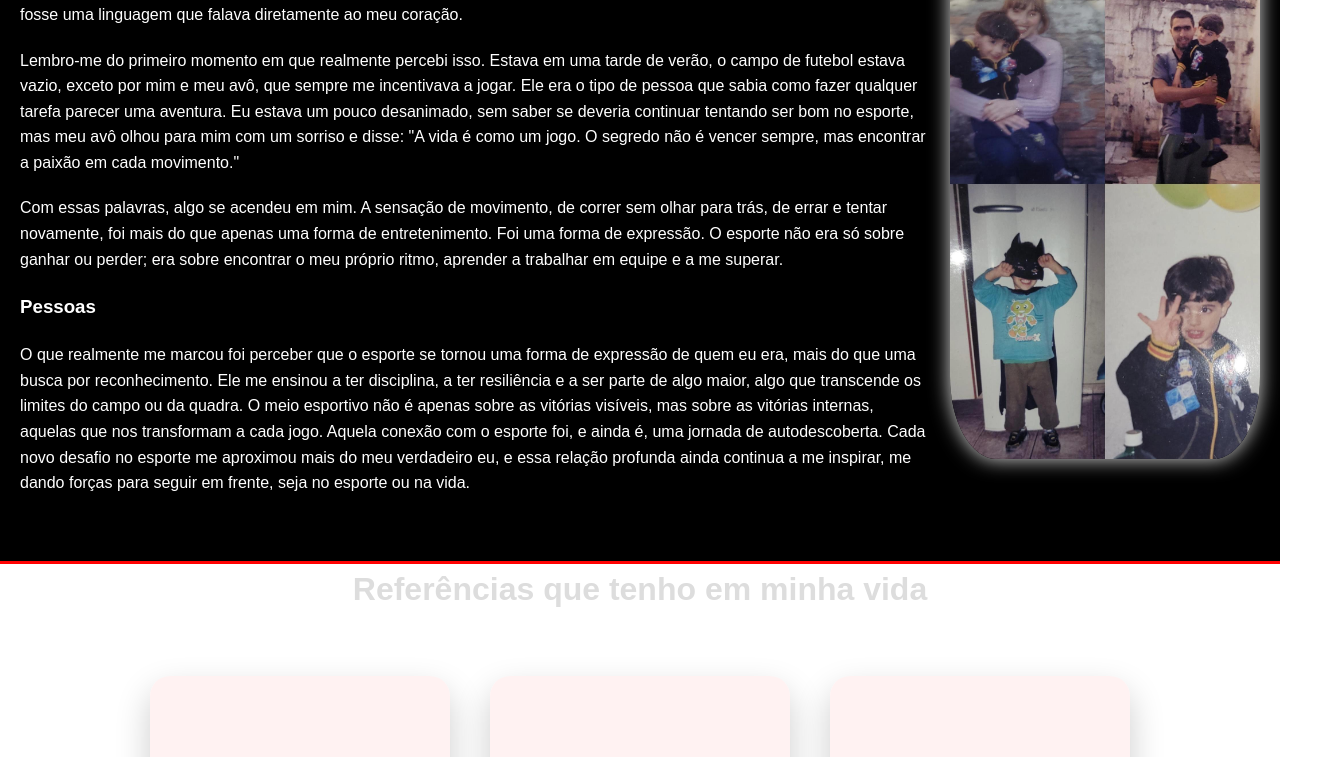
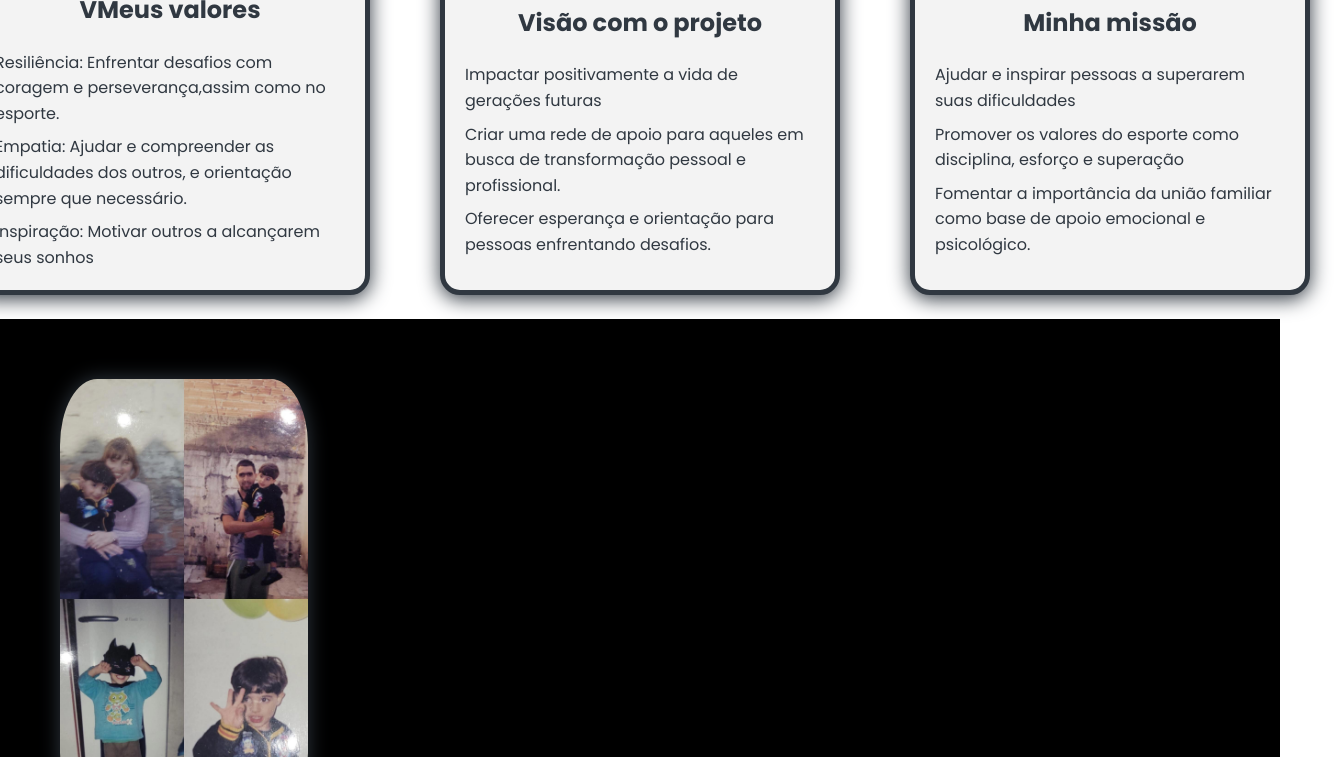
Before and after one commit to GuiMontin/Projeto-Individual-, a plain HTML site: page site index/indexori.html in a window 1280 px wide. Shown: the part 1495-2252 px from the top of the page, 1335 px wide, since content can reach past the window. Drawn offline with Linux system fonts and the light colour scheme; files whose address does not match are found by name.

Commit message:
site segunda parte

```diff
--- a/site index/indexori.html
+++ b/site index/indexori.html
@@ -81,39 +81,104 @@
   </section>
 
 
+    <!-- sobre nós e serviços -->
+    <div class="social-about" id="about">
+      <div class="container-about">
+        <h1>Sobre mim</h1>
+          <div class="boxes-about">
+              <div class="box-about">
+                  <div class="front-about">
+                      <img src="./img/valores.png" alt="Image 1">
+                      <h2>VMeus valores</h2>
+                      <ul>
+                        <li>Resiliência: Enfrentar desafios com coragem e perseverança,assim como no esporte.</li>
+                        <li>Empatia: Ajudar e compreender as dificuldades dos outros, e orientação sempre que necessário.</li>
+                        <li>Inspiração: Motivar outros a alcançarem seus sonhos</li>
+                      </ul>
+                  </div>Coragem: Enfrentar desafios com determinação.
+                  Empatia: Estender a mão a quem precisa.
+                  Inspiração: Motivar outros a alcançarem seus sonhos.
+                  <div class="back-about">
+                      <h2>Explore os valores</h2>
+                      <p>A <span>AIR</span>Conomics, nossos valores são fundamentais para a maneira como
+                          operamos e
+                          interagimos
+                          com nossos
+                          clientes. Inovação é um pilar central, pois estamos sempre em busca de tecnologias e
+                          abordagens que
+                          otimizem o consumo de energia e garantam soluções de ponta. A sustentabilidade guia
+                          nossas
+                          ações, com o
+                          objetivo de reduzir o impacto ambiental das empresas.</p>
+                  </div>
+              </div>
+
+
+              <!-- Segundo Box -->
+              <div class="box-about">
+                  <div class="front-about">
+                      <img src="./img/visao.png" alt="Image 2">
+                      <h2>Visão com o projeto</h2>
+                      <ul>
+                        <li>Impactar positivamente a vida de gerações futuras</li>
+                        <li>Criar uma rede de apoio para aqueles em busca de transformação pessoal e profissional.</li>
+                        <li>Oferecer esperança e orientação para pessoas enfrentando desafios.</li>
+                      </ul>
+                  </div>
+                  <div class="back-about">
+                      <h2>Explore mais nossa Visão</h2>
+                      <p>A visão da <span>AIR</span>Conomics é ser referência em soluções de eficiência
+                          energética,
+                          capacitando
+                          empresas a
+                          adotarem práticas sustentáveis e inteligentes no uso de seus sistemas de
+                          climatização.
+                          Almejamos um futuro
+                          onde a gestão energética se torne uma prioridade, resultando em ambientes de
+                          trabalho mais
+                          saudáveis e
+                          redução significativa nos custos operacionais.</p>
+                  </div>
+              </div>
+
+              <!-- Terceiro Box -->
+              <div class="box-about">
+                  <div class="front-about">
+                      <img src="./img/papiro.png" alt="Image 3">
+                      <h2>Minha missão </h2>
+                      <ul>
+                        <li>Ajudar e inspirar pessoas a superarem suas dificuldades</li>
+                        <li>Promover os valores do esporte como disciplina, esforço e superação</li>
+                        <li>Fomentar a importância da união familiar como base de apoio emocional e psicológico.</li>
+                      </ul>
+                  </div>
+                  <div class="back-about">
+                      <h2>Explore minha missão </h2>
+                      <p>A <span>AIR</span>Conomics fundamenta-se em valores como inovação, sustentabilidade e
+                          comprometimento com
+                          o cliente.
+                          Buscamos constantemente soluções tecnológicas que reduzem o consumo de energia e
+                          promovem
+                          práticas
+                          eficientes. Valorizamos a transparência em nossos serviços, garantindo que nossos
+                          clientes
+                          entendam o
+                          impacto de nossas soluções. </p>
+                  </div>
+              </div>
+
+          </div>
+      </div>
+
+  </div>
+
+
+
+
 
   <section class="content">
     <div class="container">
       <img src="../img/Familia.jpeg" alt="Eu mesmo" class="profile-image">
-            <div class="text-content">
-                <h1>Minha História</h1>
-                <h3>Como tive a conexão tão forte com o meio Esportivo</h3>
-            <p>  Quando eu era criança, o esporte sempre foi uma parte presente da minha vida, mas não como algo apenas
-                para me manter ativo. Eu sentia que havia algo mais, uma conexão especial que ia além do jogo ou da
-                competição. Era como se o esporte fosse uma linguagem que falava diretamente ao meu coração.</p>
-
-            <p> Lembro-me do primeiro momento em que realmente percebi isso. Estava em uma tarde de verão, o campo de
-                futebol estava vazio, exceto por mim e meu avô, que sempre me incentivava a jogar. Ele era o tipo de
-                pessoa que sabia como fazer qualquer tarefa parecer uma aventura. Eu estava um pouco desanimado, sem
-                saber se deveria continuar tentando ser bom no esporte, mas meu avô olhou para mim com um sorriso e
-                disse: "A vida é como um jogo. O segredo não é vencer sempre, mas encontrar a paixão em cada movimento."
-
-            <p> Com essas palavras, algo se acendeu em mim. A sensação de movimento, de correr sem olhar para trás, de
-                errar e tentar novamente, foi mais do que apenas uma forma de entretenimento. Foi uma forma de
-                expressão. O esporte não era só sobre ganhar ou perder; era sobre encontrar o meu próprio ritmo,
-                aprender a trabalhar em equipe e a me superar.</p>
-
-                <h3>Pessoas </h3>
-                <p>O que realmente me marcou foi perceber que o esporte se tornou uma forma de expressão de quem eu era,
-                mais do que uma busca por reconhecimento. Ele me ensinou a ter disciplina, a ter resiliência e a ser
-                parte de algo maior, algo que transcende os limites do campo ou da quadra. O meio esportivo não é apenas
-                sobre as vitórias visíveis, mas sobre as vitórias internas, aquelas que nos transformam a cada jogo.
-
-                Aquela conexão com o esporte foi, e ainda é, uma jornada de autodescoberta. Cada novo desafio no esporte
-                me aproximou mais do meu verdadeiro eu, e essa relação profunda ainda continua a me inspirar, me dando
-                forças para seguir em frente, seja no esporte ou na vida.</p>
-                <br>
-
 
     </div>
     </div>
--- a/site index/styles.css
+++ b/site index/styles.css
@@ -1,3 +1,13 @@
+
+@import url('https://fonts.googleapis.com/css2?family=Poppins:wght@100;200;300;400;500;600;700;800;900&display=swap');
+
+:root {
+  --primary: #303841;
+  --primary-light: #3A4750;
+  --secondary: #F3F3F3;
+  --alertcolor: #FF9669;
+  --logo-color: #2185D5;
+}
 * {
     padding: 0;
     margin: 0;
@@ -18,7 +28,7 @@ html {
 
 /* Configuração geral do body */
 body {
-    color: #ddd;
+    color: var(--primary);
     font-size: 16px;
     line-height: 1.6;
 
@@ -172,25 +182,259 @@ body {
   line-height: 1.5; /* Espaçamento entre linhas */
 }
 
+
+
+
+
+/* valores*/
+
+
+/* sobre nós e serviços */
+
+.social-about {
+
+  height: 40vh;
+
+
+  background-size: cover;
+  background-repeat: no-repeat;
+  display: flex;
+ padding: 20%;
+  justify-content: center;/* Centraliza horizontalmente */
+  align-items: center; /* Centraliza verticalmente */
+
+  /* margin-bottom: 2rem; */
+}
+
+.social-about h1{
+  font-size: 40px;
+  color: var(--primary);
+}
+
+.social-about .container-about {
+  display: flex;
+  flex-direction: column;
+  justify-content: center;
+  align-items: center;
+
+  width: 80%;
+  padding: 20px; /*espaço ao redor do conteúdo que você guilherme quiser implementar*/
+}
+.social-about .container-about .boxes-about {
+  display: flex;
+  flex-direction: row; /* fiz as boxes ficarem  em linha */
+  justify-content: center; /* centralizei de forma horizontal boxes */
+  gap: 20px;
+  align-self: center;
+
+}
+
+.box-about {
+  flex: 1; /* Faz a box ocupar espaço proporcionalmente */
+  min-width: 400px;
+  max-width: 500px;
+  min-height: 400px;
+
+
+
+
+  padding: 30px;
+  justify-content: center;
+  position: relative;
+  display: flex;
+  flex-direction: column;
+  align-items: center;
+  margin: 25px;
+  transition: transform 0.9s;
+  perspective: 1000px;
+}
+
+
+.front-about, .back-about {
+  position: absolute;
+  width: 100%;
+  height: 100%;
+  border-radius: 20px;
+  background-color: var(--secondary) ;
+  box-shadow: 0 4px 20px var(--primary);
+
+  display: flex;
+  border-radius: 20px;
+  align-items: center;
+  border: 5px solid var(--primary);
+  flex-direction: column;
+  align-self: center;
+  padding: 20px;
+}
+
+
+.back-about {
+  transform: rotateY(180deg) rotateX(180deg)
+}
+
+.box-about:hover .front-about {
+  transform: rotateY(180deg);
+   /* Vira a frente ao passar o mouse */
+}
+
+.box-about:hover .back-about {
+  transform: rotateY(0); /* Mostra a parte de trás ao passar o mouse */
+}
+
+.box-about img {
+  width: 200px;
+    border-radius: 10px;
+    height: 200px;
+}
+
+.box-about p {
+  margin: 10%;
+  color: var(--primary);
+  align-items: center;
+  font-family: Verdana, Geneva, Tahoma, sans-serif;
+}
+
+.front-about span{
+  color: var(--logo-color);
+}
+
+.back-about span {
+  color:  var(--logo-color);
+}
+/* Estilo geral da seção */
+.content-about {
+  padding: 40px; /* Espaçamento interno */
+  background-color: var(--secondary); /* Cor de fundo */
+  border-radius: 8px; /* Bordas arredondadas */
+  box-shadow: 0 2px 10px var(--logo-color0); /* Sombra */
+
+}
+
+.content-about span {
+  color:  var(--logo-color);
+}
+
+/* Estilo do título principal da seção */
+.content-about h1 {
+  font-size: 2.5em; /* Tamanho da fonte */
+  color: var(--primary); /* Cor do texto */
+  margin-bottom: 20px; /* Espaçamento inferior */
+
+}
+
+/* Estilo dos subtítulos */
+.content-about h3 {
+  font-size: 1.8em; /* Tamanho da fonte */
+  color: var(--primary); /* Cor do texto */
+  margin: 20px 0; /* Margem superior e inferior */
+}
+
+/* Estilo dos parágrafos */
+.content-about p {
+  font-size: 1em; /* Tamanho da fonte */
+  line-height: 1.6; /* Altura da linha */
+  color: var(--primary); /* Cor do texto */
+  margin-bottom: 15px; /* Margem inferior */
+}
+
+/* Estilo da lista */
+.content-about ul {
+  padding-left: 0px; /* Espaçamento interno à esquerda */
+  list-style-type: disc; /* Estilo da lista */
+}
+
+/* Estilo dos itens da lista */
+.content-about ul li {
+  margin-bottom: 10px; /* Margem inferior para os itens */
+color: var(--primary);
+}
+
+
+
+
+
+
+.front-about, .back-about {
+  position: absolute;
+  width: 100%;
+  height: 100%;
+  backface-visibility: hidden; /* Esconde a parte de trás quando não visível */
+  display: flex;
+  justify-content: center;
+  align-items: center;
+  transition: transform 0.6s;
+  flex-direction: column;
+}
+
+.back-about {
+  background-color: var(--secondary);
+  transform: rotateY(180deg); /* Esconde a parte de trás inicialmente, ou seja irá rotacionar pessoal !! */
+}
+
+.box-about img {
+  width: 60px;
+  border-radius: 10px;
+  height: 60px;
+}
+
+.box-about h2 {
+  color: var(--secondary);
+  /* text-shadow: 0 0 5px var(--logo-color), 0 0 10px var(--logo-color), 0 0 15px var(--logo-color); */
+  margin-top: 20px;  /* Remove margens para alinhamento */
+}
+
+.box-about p {
+  margin: 10%;
+  color: var(--primary);
+  align-items: center;
+  font-family:Verdana, Geneva, Tahoma, sans-serif;
+}
+.container-about h2{
+  color: var(--primary);
+  width: 100%;
+  margin: 20px;
+  text-align: center;
+
+}
+
+.container-about li{
+  color: var(--primary);
+
+  margin-bottom: 8px;
+
+
+}
+
+
+
+
+
+
+
+
+
+
+
+
+
+
 /* Minha historia */
 .content .container {
   display: flex; /* Alinha a imagem e o texto lado a lado */
   gap: 20px; /* Espaço entre a imagem e o texto */
   align-items: center; /* Alinha verticalmente */
   padding: 20px;
-  flex-direction: row-reverse;
+  flex-direction: row;
   border-bottom: 3px solid #ff0202; /* Bordas em vermelho Milan */
 
   background-color: #000000;
 }
 
 
-.profile-image .text-content {
-  flex: 1; /* Cada metade ocupa 50% */
-}
 
 .content img {
-  width: 25%;
+margin: 40px;
+  width: 20%;
   height: 50%;
   border-radius: 15%;
   object-fit: cover;
```
Also changed, not shown: site index/segunda.parte.html (added, +68 -0 lines). Lines whose indentation alone changed are shown as unchanged.
